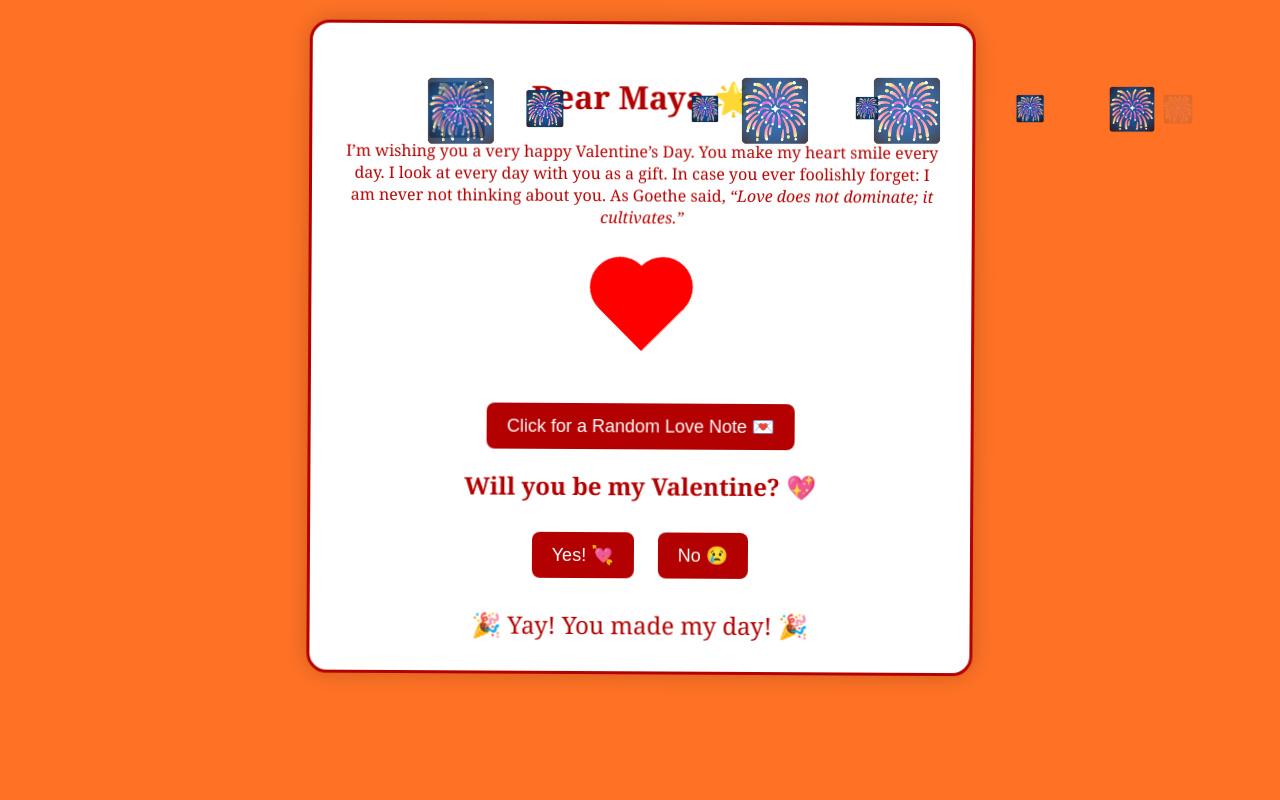
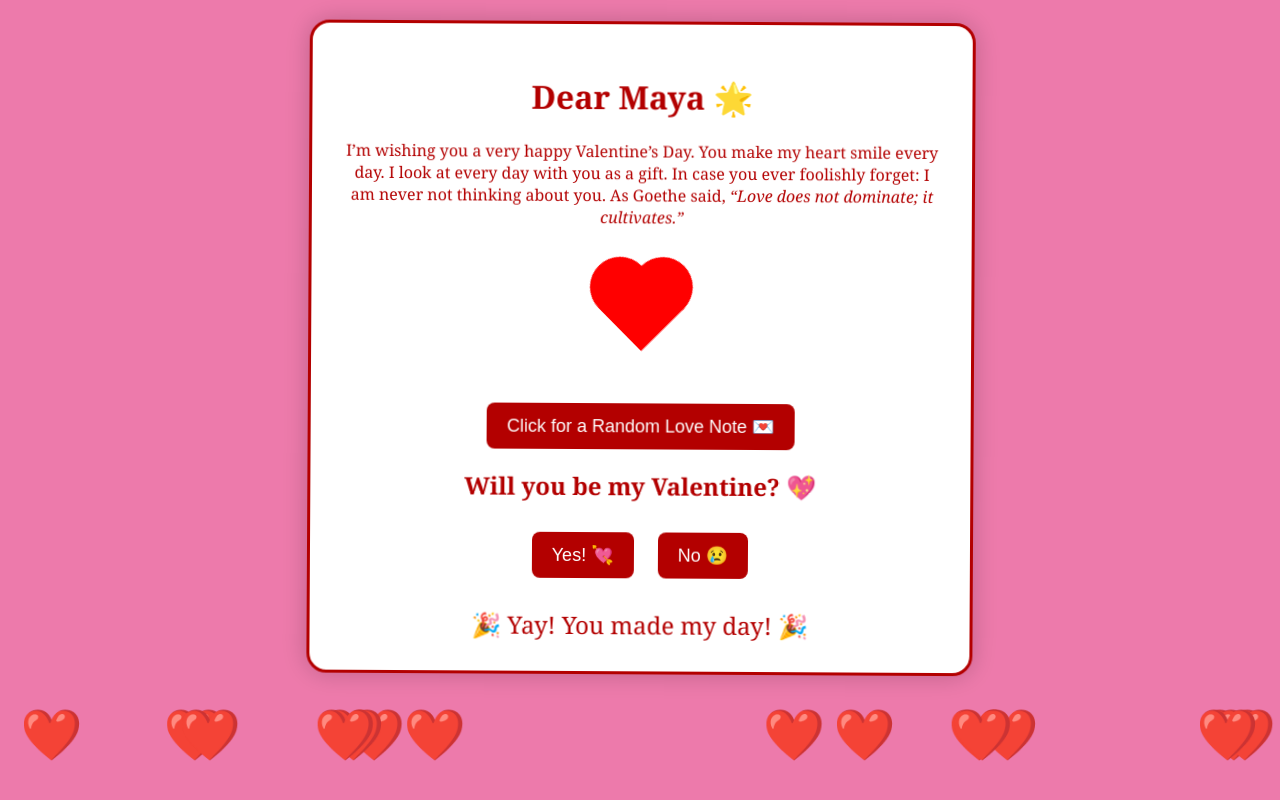
Before and after one commit to Illiakh06/Valentines, a plain HTML site: page index.html in a window 1280 px wide. Both pictures are taken after a click on the button "Yes! 💘". Drawn offline with Linux system fonts and the light colour scheme.

Commit message:
Add files via upload

```diff
--- a/script.js
+++ b/script.js
@@ -21,7 +21,7 @@ function valentineYes() {
     triggerChaosEffects();
     triggerScreenShake();
     triggerColorChange();
-    triggerFireworks();
+    triggerBouncingHearts();
     playSound();
 }
 
@@ -54,7 +54,7 @@ function triggerScreenShake() {
 }
 
 function triggerColorChange() {
-    let colors = ["#ffcccc", "#ff9999", "#ff6666", "#ff3333", "#ff0000", "#ffcc00", "#ff6600"];
+    let colors = ["#ffcccc", "#ffb6c1", "#ff69b4", "#ff1493", "#db7093", "#c71585"];
     let i = 0;
     let interval = setInterval(() => {
         document.body.style.backgroundColor = colors[i % colors.length];
@@ -63,17 +63,16 @@ function triggerColorChange() {
     }, 200);
 }
 
-function triggerFireworks() {
+function triggerBouncingHearts() {
     const body = document.getElementById("body");
-    for (let i = 0; i < 10; i++) {
-        let firework = document.createElement("div");
-        firework.innerHTML = "🎆";
-        firework.classList.add("firework");
-        firework.style.left = Math.random() * 100 + "vw";
-        firework.style.animationDuration = (Math.random() * 2 + 1) + "s";
-        body.appendChild(firework);
+    for (let i = 0; i < 15; i++) {
+        let heart = document.createElement("div");
+        heart.innerHTML = "❤️";
+        heart.classList.add("bouncing-heart");
+        heart.style.left = Math.random() * 100 + "vw";
+        body.appendChild(heart);
 
-        setTimeout(() => firework.remove(), 5000);
+        setTimeout(() => heart.remove(), 5000);
     }
 }
 
--- a/styles.css
+++ b/styles.css
@@ -107,18 +107,18 @@ button:hover {
     to { transform: translateY(100vh); }
 }
 
-/* Fireworks Effect */
-.firework {
+/* Bouncing Hearts Effect */
+.bouncing-heart {
     position: fixed;
-    font-size: 40px;
-    top: 10%;
-    animation: explode 1s ease-in-out infinite;
+    font-size: 50px;
+    bottom: 0;
+    animation: bounce 1s infinite ease-in-out;
 }
 
-@keyframes explode {
-    0% { transform: scale(0.5); opacity: 1; }
-    50% { transform: scale(1.5); opacity: 0.8; }
-    100% { transform: scale(0.5); opacity: 0; }
+@keyframes bounce {
+    0% { transform: translateY(0); }
+    50% { transform: translateY(-100px); }
+    100% { transform: translateY(0); }
 }
 
 /* Screen shake effect */
```
